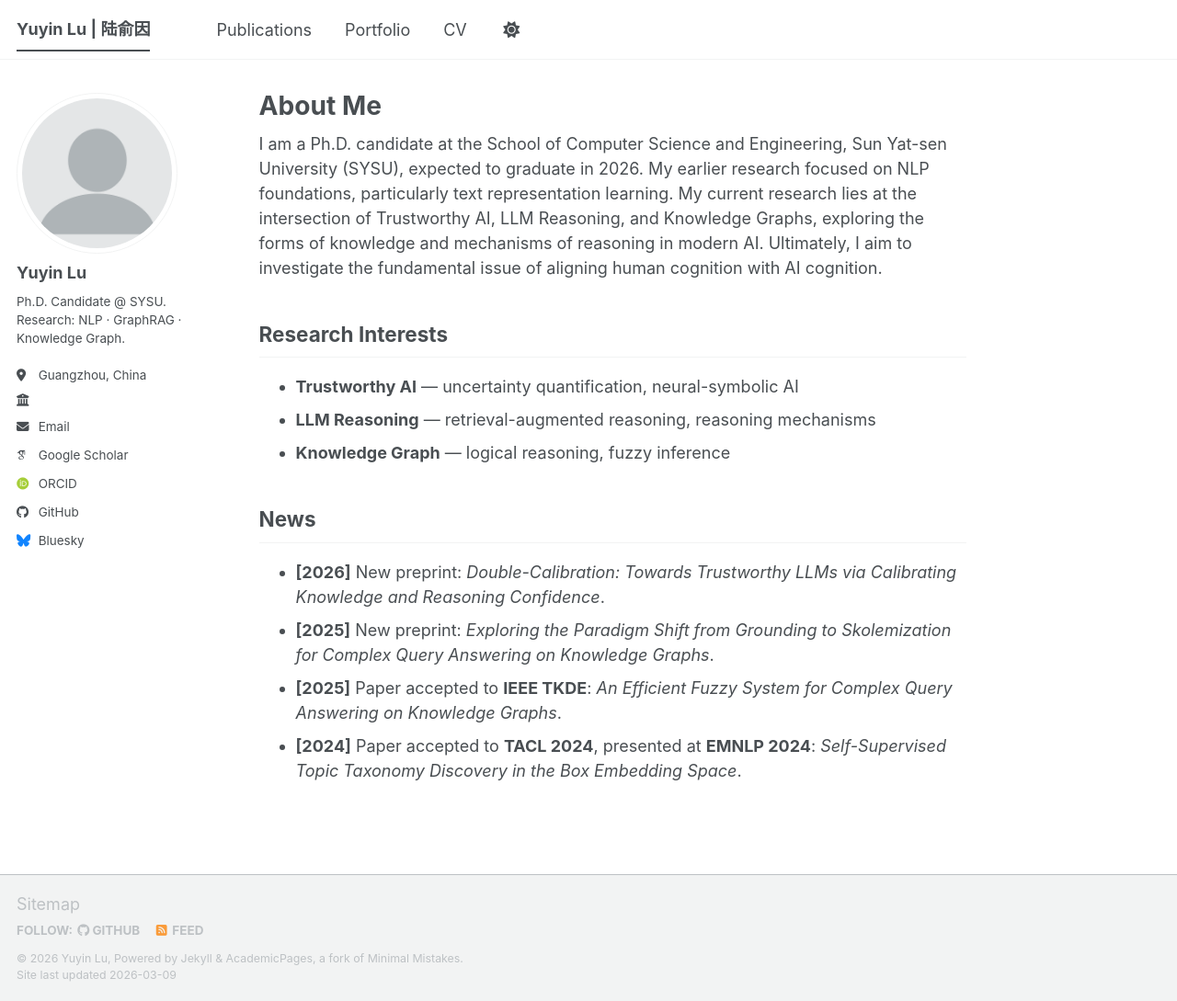
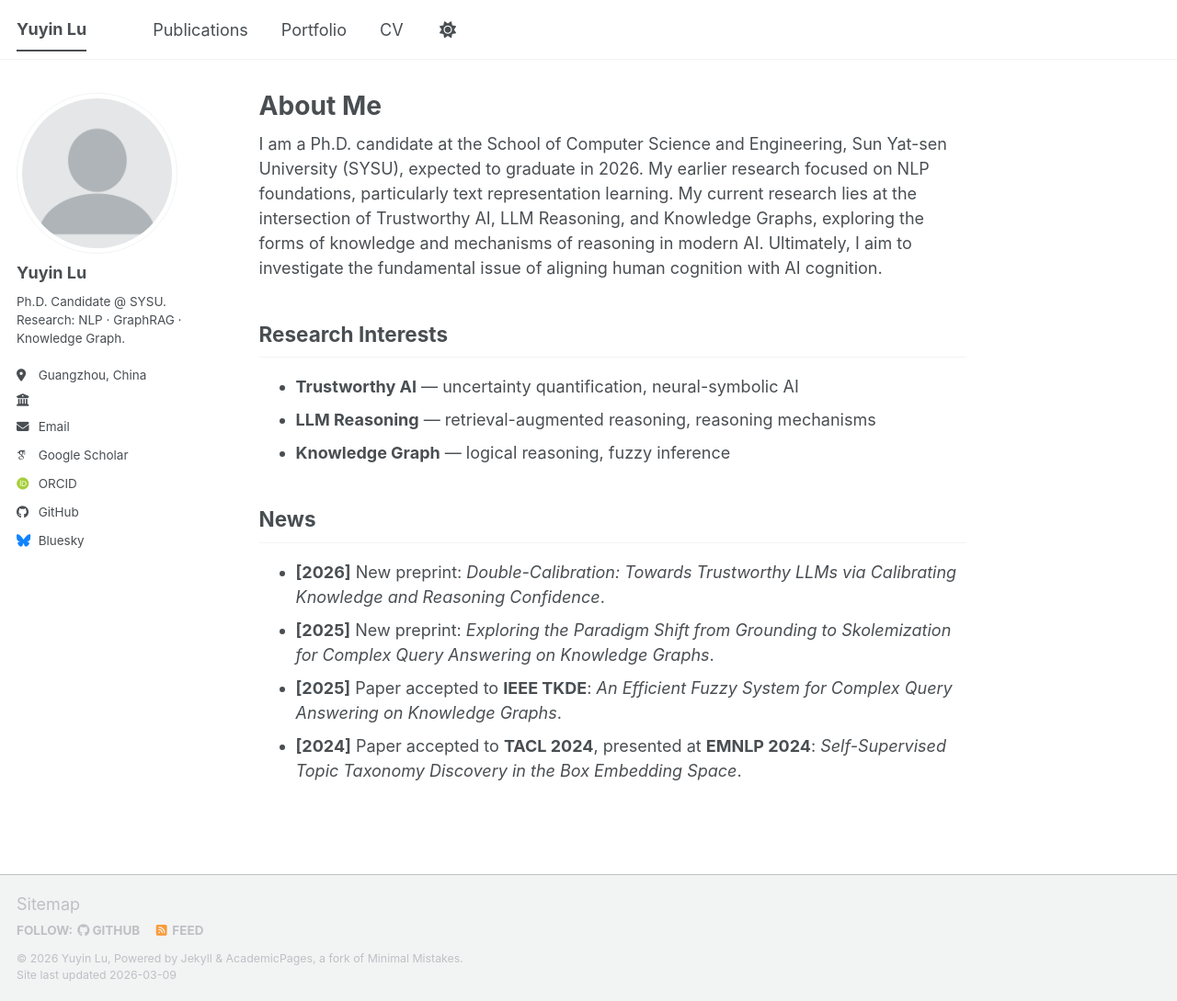
Before and after one commit to luyy9apples/luyy9apples.github.io, a Jekyll site: the page built from _pages/about.md, in a window 1280 px wide and 1089 px high. Shown: the whole window at 92% size. Built offline with Jekyll 4.4.1, drawn with Linux system fonts in a browser that asks for light colours; some web fonts are replaced; a script bundle is joined from its source files by our own code; library files that are not in the unit come from our copies.

Commit message:
Update _config.yml

```diff
--- a/_config.yml
+++ b/_config.yml
@@ -9,10 +9,10 @@
 # Basic Site Settings
 locale                   : "en-US"
 site_theme               : "default" # The available themes options are "default", "air", "sunrise", "mint", "dirt" and "contrast"
-title                    : "Yuyin Lu | 陆俞因"
+title                    : "Yuyin Lu"
 title_separator          : "-"
 name                     : &name "Yuyin Lu"
-description              : &description "Ph.D. Candidate in Computer Science at Sun Yat-sen University. Research interests: Trustworthy AI, LLM Reasoning, Knowledge Graph."   # Update this with a general description of your site, this is the default if not overridden by a page
+description              : &description "Ph.D. Candidate in Computer Science at Sun Yat-sen University. \\ Research interests: Trustworthy AI, LLM Reasoning, Knowledge Graph."   # Update this with a general description of your site, this is the default if not overridden by a page
 url                      : https://luyy9apples.github.io # The base hostname & protocol for your site e.g. "https://[your GitHub username].github.io",
                                                            # or if you already have some other page hosted on Github then use "https://[your GitHub username].github.io/[Your Repo Name]"
 baseurl                  : "" # the subpath of your site, e.g. "/blog"
```
